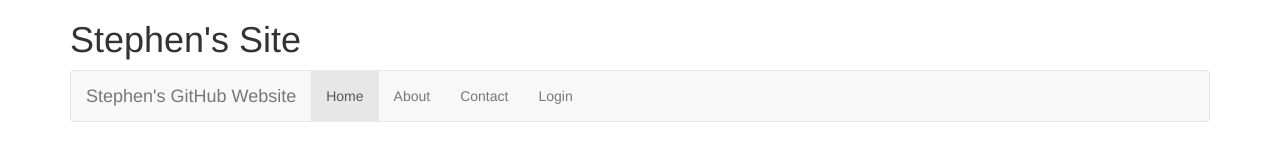
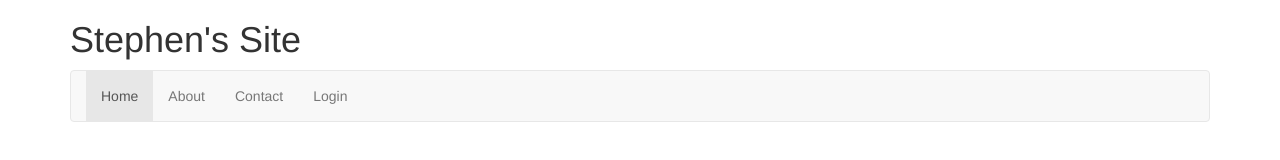
Before and after one commit to Step-henC/Step-henC.github.io, a plain HTML site: page index.html in a window 1280 px wide. Drawn offline with nearby package versions, Linux system fonts and the light colour scheme.

Commit message:
Update index.html

```diff
--- a/index.html
+++ b/index.html
@@ -11,7 +11,7 @@
 <nav class="navbar navbar-default">
   <div class="container-fluid">
     <div class="navbar-header">
-      <a class="navbar-brand" href="#">Stephen's GitHub Website</a>
+
     </div>
     <ul class="nav navbar-nav">
       <li class="active"><a href="#">Home</a></li>
```
